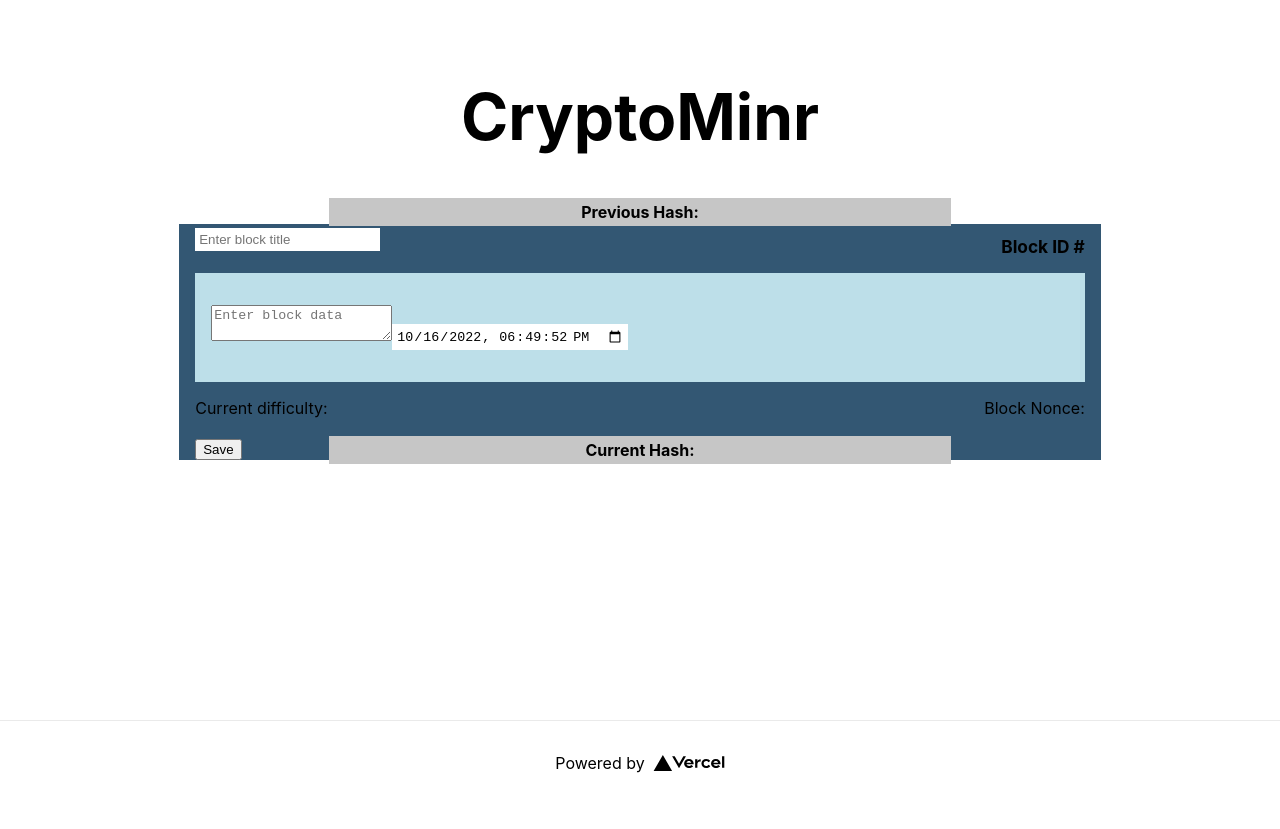
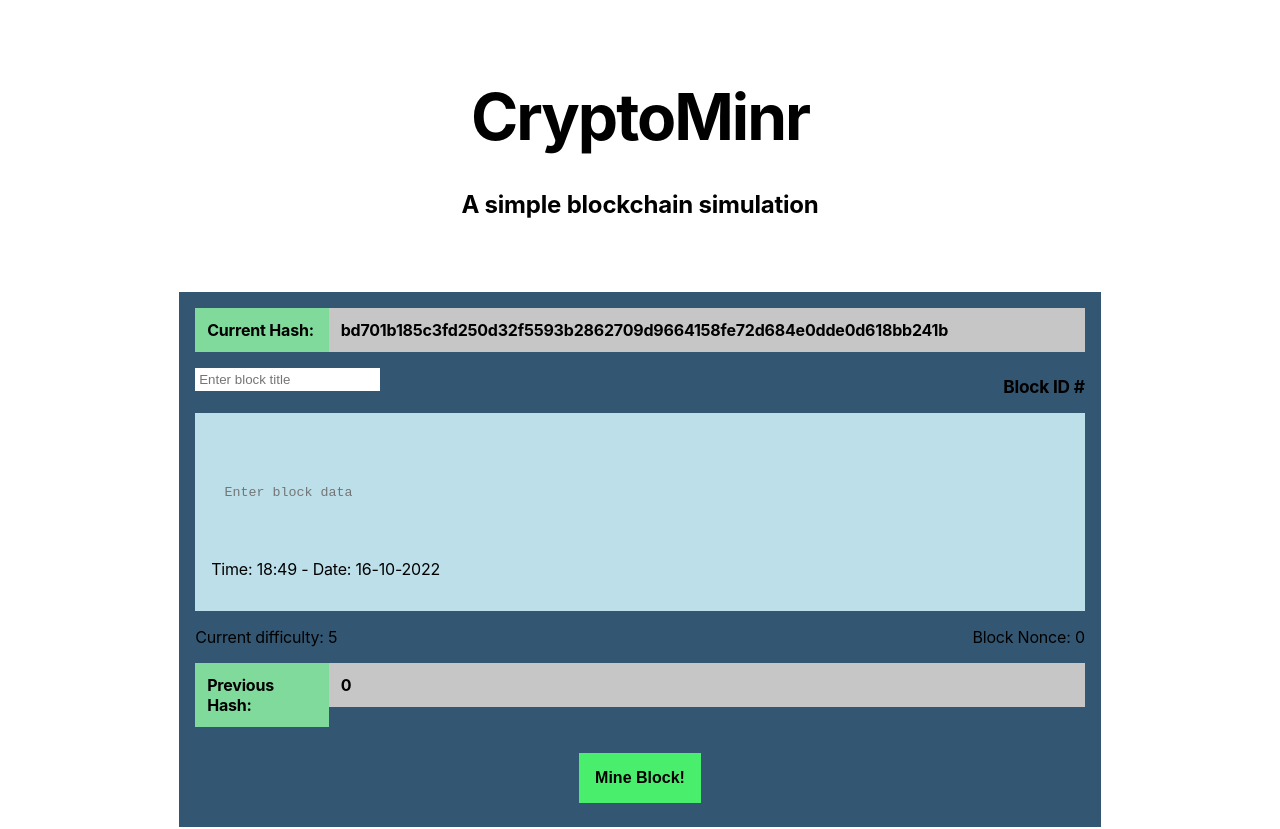
Before and after one commit to davecarter/cryptominr.nft, a Next.js app: page / in a window 1280 px wide. Shown: the top 829 px of the page. Before the commit the page ends 805 px from the top, so only its background shows below. Built offline with nearby package versions, Linux system fonts and the light colour scheme.

Commit message:
major refactor to include matching hashes between blocks

```diff
--- a/components/Block.jsx
+++ b/components/Block.jsx
@@ -1,9 +1,46 @@
-import { useState } from "react";
-import styles from "../styles/Block.module.css";
+import { useState, useEffect } from "react"
+import styles from "../styles/Block.module.css"
+
+const calculateHash = async (data) => {
+  const encoder = new TextEncoder()
+  const encodedData = encoder.encode(data)
+  const hashBuffer = await crypto.subtle.digest("SHA-256", encodedData)
+  const hashArray = Array.from(new Uint8Array(hashBuffer))
+  const hashHex = hashArray.map((byte) => byte.toString(16).padStart(2, "0")).join("")
+  return hashHex
+}
+
+const findValidHash = async (blockData, difficulty) => {
+  let nonce = 0
+  let validHash = ""
+  const target = "0".repeat(difficulty)
+
+  while (true) {
+    const dataToHash = `${blockData.title}${blockData.blockData}${blockData.date}${blockData.previousHash}${nonce}${blockData.difficulty}`
+    const hash = await calculateHash(dataToHash)
+    if (hash.startsWith(target)) {
+      validHash = hash
+      break
+    }
+    nonce++
+  }
+
+  return { validHash, nonce }
+}
+
+const getCurrentDateInSpanishFormat = () => {
+  const now = new Date()
+  const year = now.getFullYear()
+  const month = String(now.getMonth() + 1).padStart(2, "0")
+  const day = String(now.getDate()).padStart(2, "0")
+  const hours = String(now.getHours()).padStart(2, "0")
+  const minutes = String(now.getMinutes()).padStart(2, "0")
+  return `Time: ${hours}:${minutes} - Date: ${day}-${month}-${year}`
+}
 
 export const Block = ({
   id,
-  blockKey, // Cambié 'key' a 'blockKey' para evitar conflicto con la propiedad 'key' de React
+  key,
   title,
   blockData,
   date,
@@ -14,29 +51,56 @@ export const Block = ({
   isEditMode,
   onSave,
 }) => {
-  const [editableTitle, setEditableTitle] = useState(title || "");
-  const [editableBlockData, setEditableBlockData] = useState(blockData || "");
-  const [editableDate, setEditableDate] = useState(date || new Date().toISOString());
+  const [editableTitle, setEditableTitle] = useState(title || "")
+  const [editableBlockData, setEditableBlockData] = useState(blockData || "")
+  const [editableDate, setEditableDate] = useState(date || getCurrentDateInSpanishFormat())
+  const [editableCurrentHash, setEditableCurrentHash] = useState(currentHash || "")
+  const [editableNonce, setEditableNonce] = useState(nonce || 0)
+  const [editableDifficulty, setEditableDifficulty] = useState(difficulty || 1)
 
-  const handleSave = () => {
+  useEffect(() => {
+    const updateHash = async () => {
+      const dataToHash = `${editableTitle}${editableBlockData}${editableDate}${previousHash}${editableNonce}${editableDifficulty}`
+      const newHash = await calculateHash(dataToHash)
+      setEditableCurrentHash(newHash)
+    }
+
+    if (isEditMode) {
+      updateHash()
+    }
+  }, [editableTitle, editableBlockData, editableDate, previousHash, editableNonce, editableDifficulty, isEditMode])
+
+  const handleSave = async () => {
     if (onSave) {
-      // Se pasa el bloque editado a onSave
+      const blockData = {
+        title: editableTitle,
+        blockData: editableBlockData,
+        date: editableDate,
+        previousHash: editableCurrentHash,
+        difficulty: editableDifficulty,
+      }
+
+      const { validHash, nonce: validNonce } = await findValidHash(blockData, editableDifficulty)
+
       onSave({
         id,
         title: editableTitle,
         blockData: editableBlockData,
         date: editableDate,
-        previousHash,
-        currentHash,
-        nonce,
-        difficulty,
-      });
+        previousHash: editableCurrentHash,
+        currentHash: validHash,
+        nonce: validNonce,
+        difficulty: editableDifficulty,
+      })
     }
-  };
+  }
 
   return (
-    <div className={styles.container} key={blockKey}> {/* Usar blockKey en lugar de key */}
-      <span className={styles.previousHash}>Previous Hash: {previousHash}</span>
+    <div className={styles.container} key={key}>
+      <span className={styles.currentHashContainer}>
+        <span className={styles.currentHash}>Current Hash:</span>
+        <span className={styles.currentHashData}> {editableCurrentHash}</span>
+      </span>
       <div className={styles.headingContainer}>
         {isEditMode ? (
           <input
@@ -59,17 +123,13 @@ export const Block = ({
               value={editableBlockData}
               onChange={(e) => setEditableBlockData(e.target.value)}
               placeholder="Enter block data"
+              onFocus={(e) => (e.target.placeholder = "")}
             />
-            <input
-              type="datetime-local"
-              className={styles.dateInput}
-              value={editableDate.slice(0, 19)} // Ajustar formato para el input
-              onChange={(e) => setEditableDate(e.target.value)}
-            />
+            <span className={styles.dateInput}>{getCurrentDateInSpanishFormat()}</span>
           </>
         ) : (
           <>
-            <span>
+            <span className={styles.blockDataLabelContainer}>
               <span className={styles.blockDataLabel}>Block data:</span>
               <span className={styles.blockDateLabel}>Creation date: {date}</span>
             </span>
@@ -79,16 +139,20 @@ export const Block = ({
       </div>
 
       <div className={styles.footerContainer}>
-        <span className={styles.difficultyLabel}>Current difficulty: {difficulty}</span>
-        <span className={styles.nonceLabel}>Block Nonce: {nonce}</span>
+        <span className={styles.difficultyLabel}>Current difficulty: {editableDifficulty}</span>
+        <span className={styles.nonceLabel}>Block Nonce: {editableNonce}</span>
       </div>
-      <span className={styles.currentHash}>Current Hash: {currentHash}</span>
-
+      <span className={styles.previousHashContainer}>
+        <span className={styles.previousHash}>Previous Hash:</span>
+        <span className={styles.previousHashData}>{previousHash}</span>
+      </span>
       {isEditMode && (
-        <button className={styles.saveButton} onClick={handleSave}>
-          Save
-        </button>
+        <div className={styles.mineButtonContainer}>
+          <button className={styles.mineButton} onClick={handleSave}>
+            Mine Block!
+          </button>
+        </div>
       )}
     </div>
-  );
-};
+  )
+}
--- a/domain/config/index.js
+++ b/domain/config/index.js
@@ -1,12 +1,3 @@
 export const DB_NAME = "blockchainDB"
 export const STORE_NAME = "blocks"
-export const GENESIS_BLOCK = {
-  id: 1,
-  title: "Genesis Block",
-  blockData: "This is the first block.",
-  date: new Date().toISOString(),
-  previousHash: "0",
-  currentHash: "PlaceholderHash",
-  nonce: 0,
-  difficulty: 1,
-}
+export const CURRENT_DIFFICULTY = 5
--- a/pages/index.js
+++ b/pages/index.js
@@ -4,38 +4,34 @@ import styles from "../styles/Home.module.css"
 import { Header } from "components/Header"
 import { Block } from "components/Block"
 import { useDomain } from "components/context"
-import { GENESIS_BLOCK } from "domain/config"
+import { CURRENT_DIFFICULTY } from "domain/config"
 
 export default function Home() {
   const { domain } = useDomain()
   const [blocks, setBlocks] = useState([])
 
-  // Cargar los bloques desde IndexedDB cuando el componente se monta
   useEffect(() => {
-    domain.getBlockUseCase.execute().then((blocks) => {
-      setBlocks(blocks)
+    domain.getBlockUseCase.execute().then((initialBlocks) => {
+      setBlocks(initialBlocks)
     })
-  }, []) // Ejecuta solo al montar
+  }, [])
 
-  // Función para agregar un bloque
   const addBlock = async (updatedBlock) => {
-    const previousBlock = blocks[blocks.length - 1] // Conseguir el último bloque
-    const block = await domain.addNewBlockUseCase.execute({
-      block: {
+    const previousBlock = blocks[blocks.length - 1]
+    const newBlock = {
       id: blocks.length + 1,
       title: updatedBlock.title,
       blockData: updatedBlock.blockData,
       date: updatedBlock.date,
       previousHash: previousBlock ? previousBlock.currentHash : "0",
-        currentHash: "PlaceholderHash", // Puedes usar una lógica de hash real aquí
-        nonce: 0,
-        difficulty: 1,
-      },
-    })
+      currentHash: updatedBlock.currentHash,
+      nonce: updatedBlock.nonce,
+      difficulty: updatedBlock.difficulty,
+    }
 
-    // Después de añadir el bloque, obtener todos los bloques actualizados
-    const updatedBlocks = await domain.getBlockUseCase.execute()
-    setBlocks(updatedBlocks) // Actualiza el estado con los bloques actualizados
+    await domain.addNewBlockUseCase.execute({ block: newBlock })
+
+    setBlocks((prevBlocks) => [...prevBlocks, newBlock])
   }
 
   return (
@@ -43,12 +39,17 @@ export default function Home() {
       <Header />
       <main className={styles.main}>
         <h1 className={styles.title}>CryptoMinr</h1>
+        <h2 className={styles.subtitle}>A simple blockchain simulation</h2>
         <Block
+          difficulty={CURRENT_DIFFICULTY}
           isEditMode={true}
-          onSave={(updatedBlock) => addBlock(updatedBlock)} // Pasamos el bloque editado al guardar
+          previousHash={blocks.length > 0 ? blocks[blocks.length - 1].currentHash : "0"}
+          onSave={(updatedBlock) => addBlock(updatedBlock)}
         />
-        {/* Ya no es necesario el botón Add Block aquí */}
-        {blocks.map((block) => (
+        {blocks
+          .slice()
+          .reverse()
+          .map((block) => (
             <Block key={block.id} blockKey={block.id} {...block} />
           ))}
       </main>
--- a/styles/Block.module.css
+++ b/styles/Block.module.css
@@ -1,7 +1,8 @@
 .container {
   background-color: #335773;
-  margin: 54px auto;
-  padding: 0 1em;
+  margin: 54px auto 64px;
+  padding: 1em;
+  position: relative;
   width: 80%;
 }
 
@@ -10,32 +11,51 @@
   align-items: flex-start;
   justify-content: space-between;
   font-size: 1.8em;
+  padding: 16px 0 0;
+}
+
+.previousHashContainer,
+.currentHashContainer {
+  display: flex;
+  align-items: flex-start;
+  justify-content: space-between;
+  font-size: 1em;
 }
 
 .previousHash {
-  position: relative;
   color: black;
-  top: -14px;
-  width: 70%;
-  text-align: center;
-  display: block;
+  width: 100%;
+  background: #7fda9b;
+  padding: 12px;
+  font-weight: bold;
+  flex-basis: 15%;
+}
+
+.previousHashData {
+  color: black;
+  width: 100%;
   background: #c6c6c6;
-  padding: 4px 12px;
+  padding: 12px;
   font-weight: bold;
-  margin: -12px auto;
+  flex-basis: 85%;
 }
 
 .currentHash {
-  position: relative;
   color: black;
-  bottom: -14px;
-  width: 70%;
-  text-align: center;
-  display: block;
+  width: 100%;
+  background: #7fda9b;
+  padding: 12px;
+  font-weight: bold;
+  flex-basis: 15%;
+}
+
+.currentHashData {
+  color: black;
+  width: 100%;
   background: #c6c6c6;
-  padding: 4px 12px;
+  padding: 12px;
   font-weight: bold;
-  margin: -12px auto;
+  flex-basis: 85%;
 }
 
 .title,
@@ -81,6 +101,39 @@
   text-align: right;
 }
 
+.blockDataInput {
+  padding: 2em 1em;
+  background: #bddfe9;
+  color: black;
+  margin: 1em 0;
+  position: relative;
+  resize: none;
+  border: none;
+  width: 100%;
+}
+
+.blockDataInput:focus {
+  outline: none;
+}
+
+.mineButtonContainer {
+  display: flex;
+  align-items: flex-start;
+  justify-content: center;
+  font-size: 1em;
+  margin: 26px 0 8px;
+}
+
+.mineButton {
+  background: #49ee6c;
+  color: black;
+  padding: 1em;
+  border: none;
+  font-size: 1em;
+  cursor: pointer;
+  font-weight: bold;
+}
+
 .footerContainer {
   display: flex;
   align-items: flex-start;
--- a/styles/Home.module.css
+++ b/styles/Home.module.css
@@ -42,6 +42,8 @@
   margin: 16px 0;
   line-height: 1.15;
   font-size: 4rem;
+  letter-spacing: -2px;
+  font-weight: bolder;
 }
 
 .title,
--- a/styles/globals.css
+++ b/styles/globals.css
@@ -2,8 +2,9 @@ html,
 body {
   padding: 0;
   margin: 0;
-  font-family: -apple-system, BlinkMacSystemFont, Segoe UI, Roboto, Oxygen,
-    Ubuntu, Cantarell, Fira Sans, Droid Sans, Helvetica Neue, sans-serif;
+  font-family: -apple-system, BlinkMacSystemFont, Segoe UI, Roboto, Oxygen, Ubuntu, Cantarell, Fira Sans, Droid Sans,
+    Helvetica Neue, sans-serif;
+  letter-spacing: -0.2px;
 }
 
 a {
@@ -26,6 +27,6 @@ input {
   }
   body {
     color: white;
-    background: black;
+    background: linear-gradient(199deg, #005430, #96b57d, #327da8);
   }
 }
```
Lines whose indentation alone changed are shown as unchanged.
